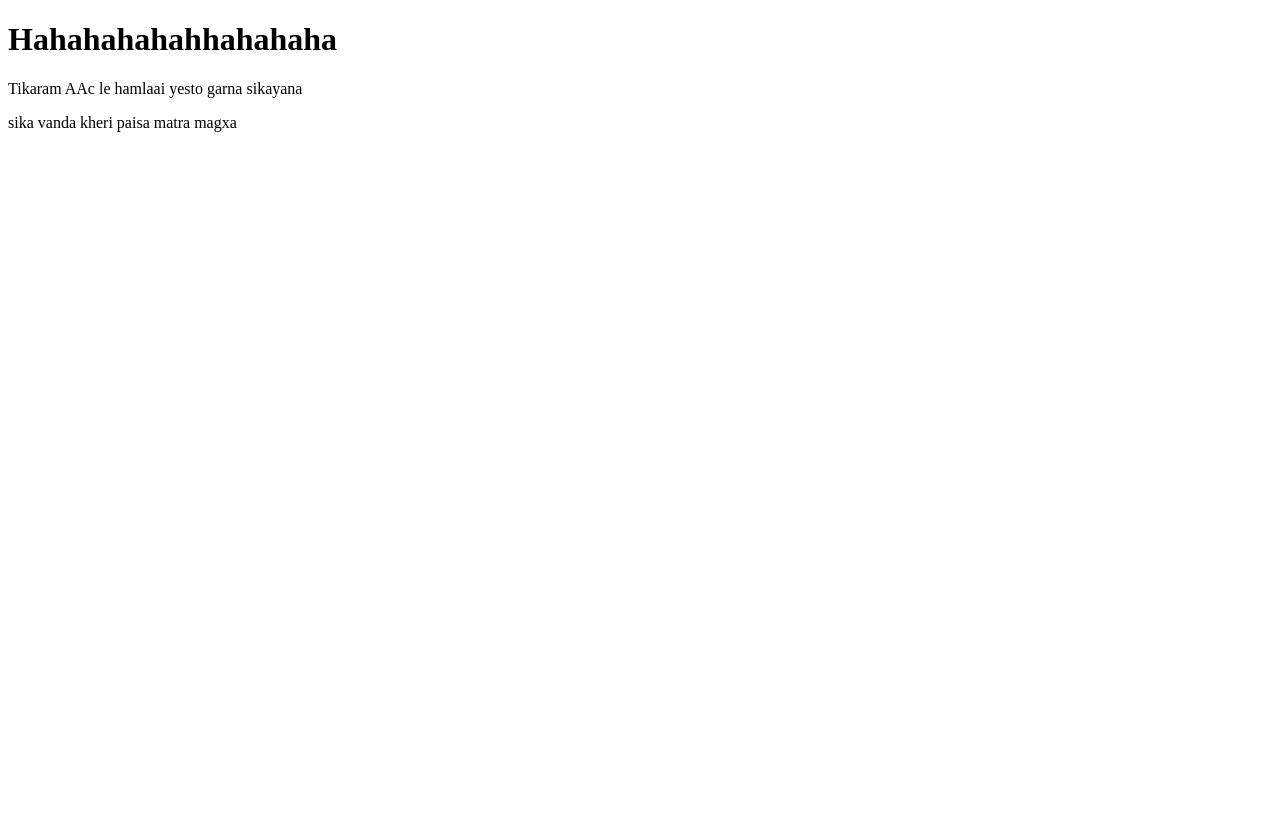
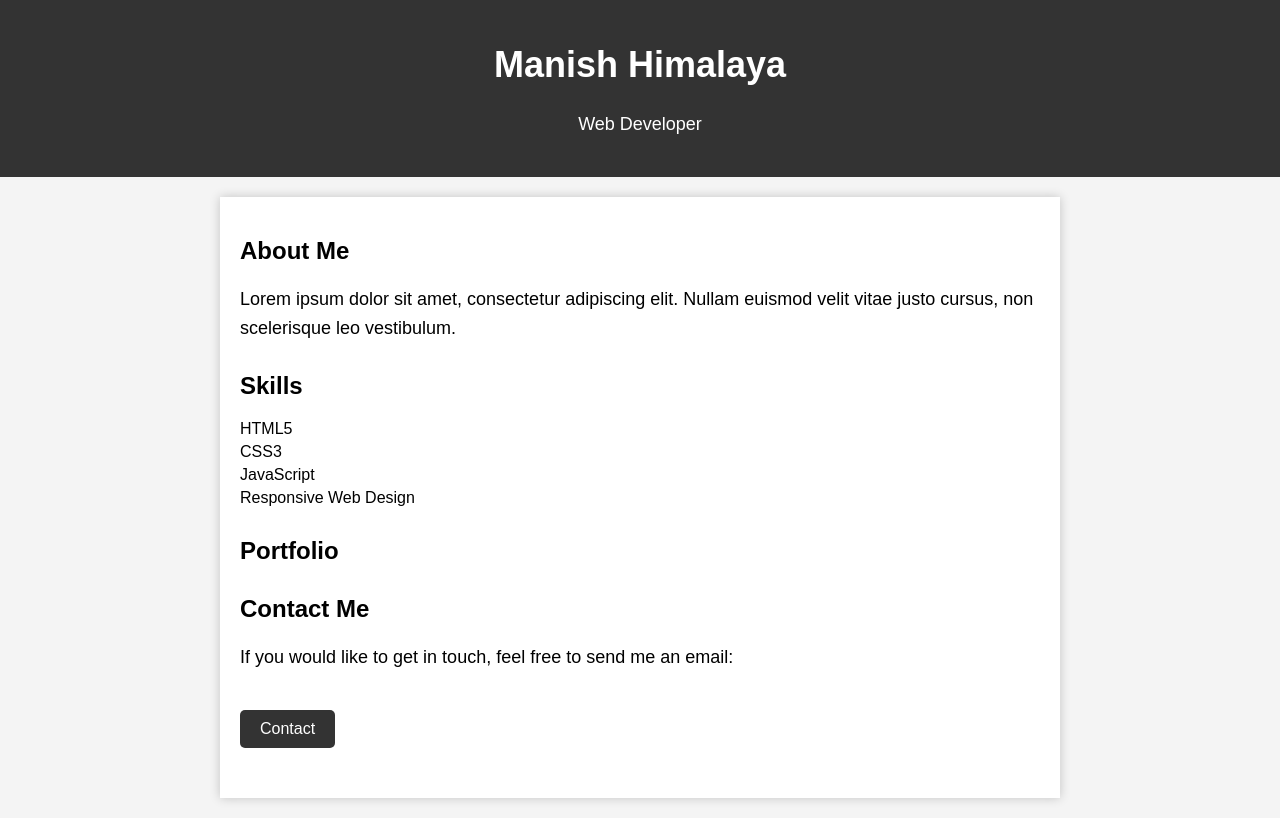
Before and after one commit to mwizard9/mwizard9.github.io, a plain HTML site: page index.html in a window 1280 px wide. Drawn offline with Linux system fonts and the light colour scheme.

Commit message:
new change

```diff
--- a/index.html
+++ b/index.html
@@ -2,14 +2,109 @@
 <html lang="en">
 <head>
     <meta charset="UTF-8">
-    <meta http-equiv="X-UA-Compatible" content="IE=edge">
     <meta name="viewport" content="width=device-width, initial-scale=1.0">
-    <title>Hello Guys</title>
+    <title>Your Portfolio</title>
+    <style>
+        body {
+            font-family: Arial, sans-serif;
+            margin: 0;
+            padding: 0;
+            background-color: #f4f4f4;
+        }
+
+        header {
+            background-color: #333;
+            color: #fff;
+            text-align: center;
+            padding: 20px;
+        }
+
+        h1 {
+            font-size: 36px;
+        }
+
+        .container {
+            max-width: 800px;
+            margin: 20px auto;
+            padding: 20px;
+            background-color: #fff;
+            box-shadow: 0px 0px 10px rgba(0, 0, 0, 0.2);
+        }
+
+        .profile-img {
+            max-width: 200px;
+            border-radius: 50%;
+        }
+
+        .section {
+            margin-bottom: 30px;
+        }
+
+        h2 {
+            font-size: 24px;
+        }
+
+        p {
+            font-size: 18px;
+            line-height: 1.6;
+        }
+
+        .skills {
+            list-style: none;
+            padding: 0;
+        }
+
+        .skills li {
+            margin-bottom: 5px;
+        }
+
+        .contact-btn {
+            display: inline-block;
+            padding: 10px 20px;
+            background-color: #333;
+            color: #fff;
+            text-decoration: none;
+            border-radius: 5px;
+            margin-top: 20px;
+        }
+
+        .contact-btn:hover {
+            background-color: #555;
+        }
+    </style>
 </head>
 <body>
-    <h1>Hahahahahahhahahaha</h1>
-    <p>Tikaram AAc le hamlaai yesto garna sikayana</p>
-    <p>sika vanda kheri paisa matra magxa</p>
+    <header>
+        <h1>Manish Himalaya</h1>
+        <p>Web Developer</p>
+    </header>
 
+    <div class="container">
+        <section class="section">
+            <h2>About Me</h2>
+            <p>Lorem ipsum dolor sit amet, consectetur adipiscing elit. Nullam euismod velit vitae justo cursus, non scelerisque leo vestibulum.</p>
+        </section>
+
+        <section class="section">
+            <h2>Skills</h2>
+            <ul class="skills">
+                <li>HTML5</li>
+                <li>CSS3</li>
+                <li>JavaScript</li>
+                <li>Responsive Web Design</li>
+            </ul>
+        </section>
+
+        <section class="section">
+            <h2>Portfolio</h2>
+            <!-- Add your portfolio projects here -->
+        </section>
+
+        <section class="section">
+            <h2>Contact Me</h2>
+            <p>If you would like to get in touch, feel free to send me an email:</p>
+            <a class="contact-btn" href="mailto:youremail@example.com">Contact</a>
+        </section>
+    </div>
 </body>
 </html>
```
